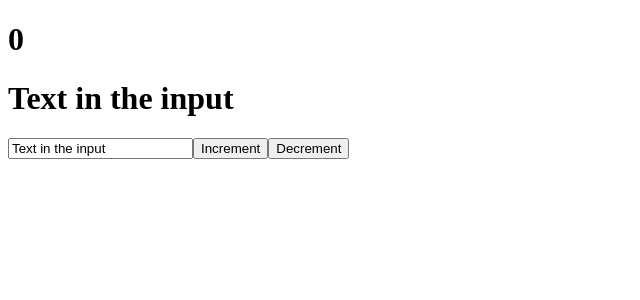
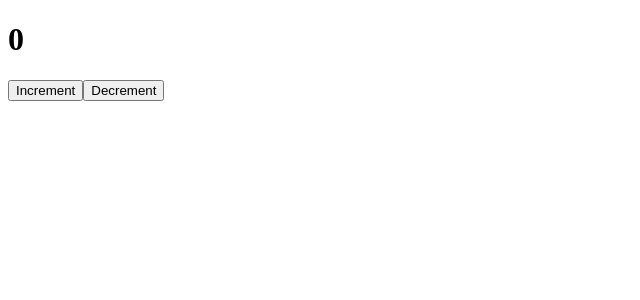
Before and after one commit to raiyin/react_fund_course, a React (Create React App) app: page / in a window 1280 px wide. Shown: the top 300 px of the page, without its empty margins (0-640 px from the left). Built offline with nearby package versions, Linux system fonts and the light colour scheme.

Commit message:
26. Functional component.

```diff
--- a/src/App.js
+++ b/src/App.js
@@ -1,28 +1,12 @@
-import React, { useState } from 'react'
+import React, { useState } from 'react';
+import Counter from "./components/Counter";
 
 function App() {
-  const [likes, setLikes] = useState(0)
-  const [value, setValue] = useState('Text in the input')
-
-  function increment() {
-    setLikes(likes + 1)
-  }
-
-  function decrement() {
-    setLikes(likes - 1)
-  }
+    const [value, setValue] = useState('Text in the input')
 
   return (
     <div className="App">
-      <h1>{likes}</h1>
-      <h1>{value}</h1>
-      <input
-        type="text"
-        value={value}
-        onChange={event=>setValue(event.target.value)}
-        ></input>
-      <button onClick={increment}>Increment</button>
-      <button onClick={decrement}>Decrement</button>
+      <Counter/>
     </div>
   )
 }
--- /dev/null
+++ b/src/components/Counter.jsx
@@ -0,0 +1,23 @@
+import React, { useState } from 'react'
+
+const Counter = function () {
+  const [count, SetCount] = useState(0)
+
+  function increment() {
+    SetCount(count + 1)
+  }
+
+  function decrement() {
+    SetCount(count - 1)
+  }
+
+  return (
+    <div>
+      <h1>{count}</h1>
+      <button onClick={increment}>Increment</button>
+      <button onClick={decrement}>Decrement</button>
+    </div>
+  )
+}
+
+export default Counter;
```
